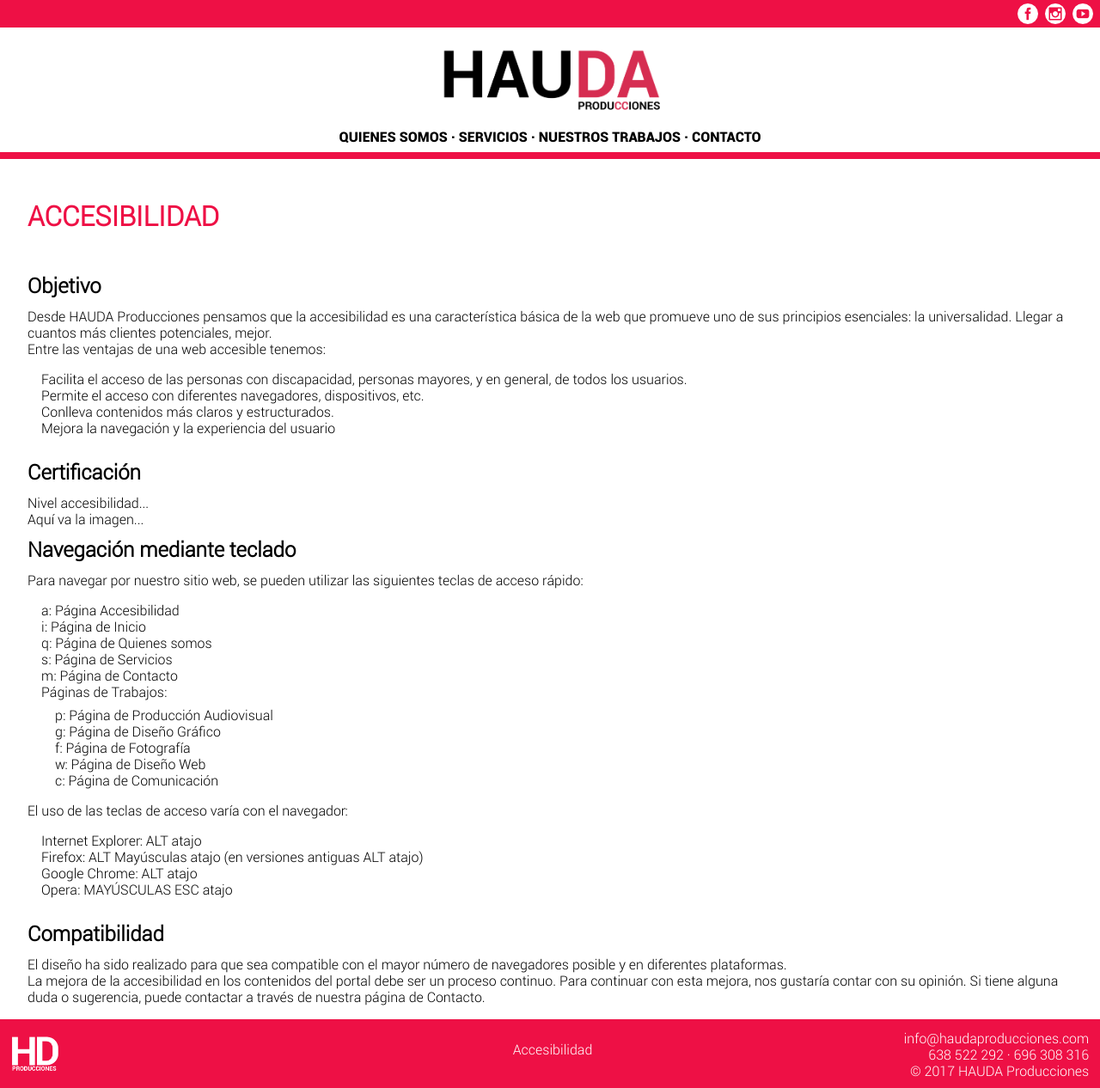
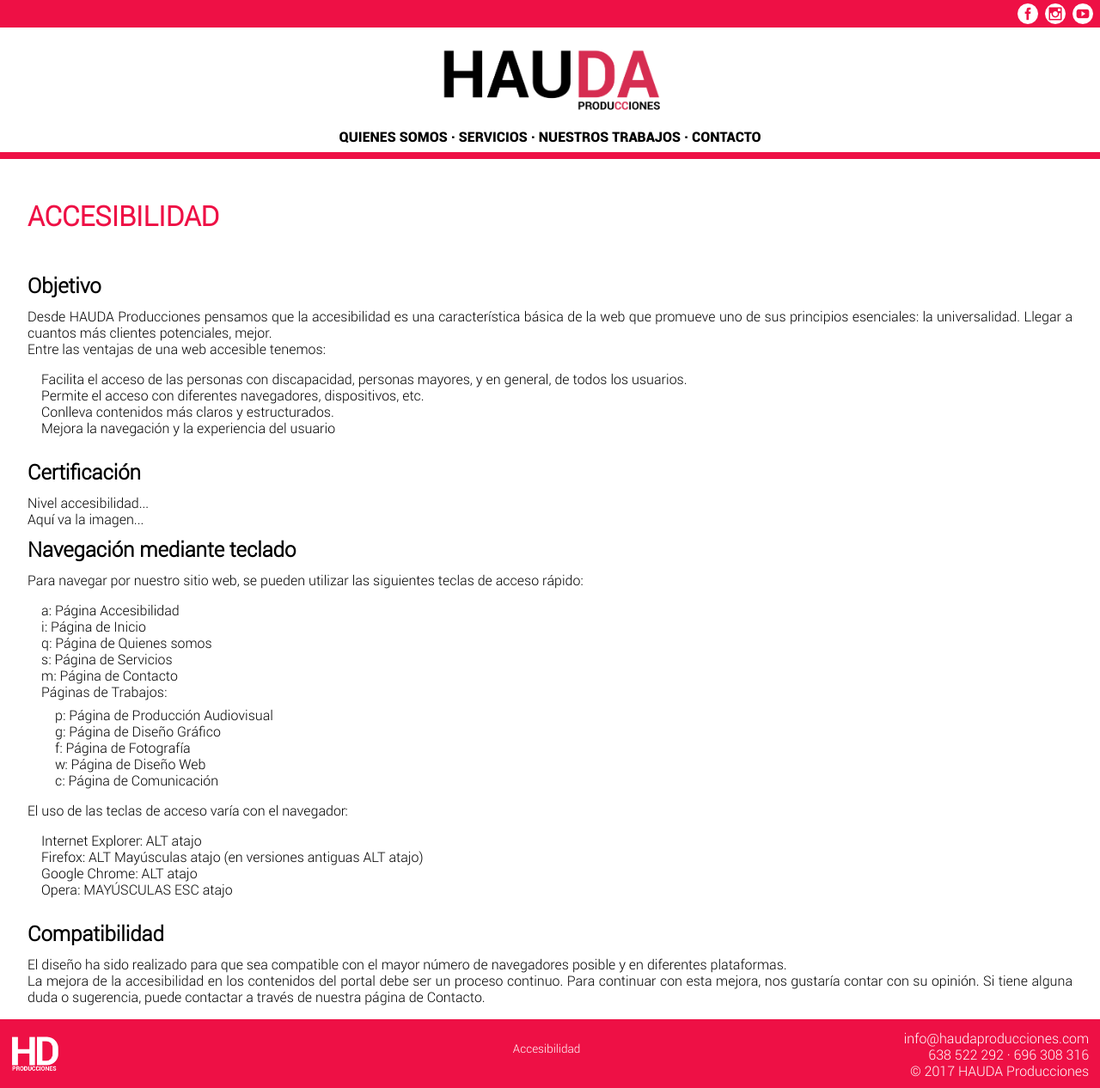
Before and after one commit to kikearb/proyectoDaw, a Jekyll site: the page built from accesibilidad.html, in a window 1280 px wide. Shown: the whole page at 86% size. Built offline with Jekyll 4.4.1, drawn with Linux system fonts in a browser that asks for light colours; nearby versions of some CDN libraries.

Commit message:
Arreglo html y accesibilidad

```diff
--- a/_includes/header.html
+++ b/_includes/header.html
@@ -1,6 +1,6 @@
 <header>
         <div class="social">
-            <a href="https://www.youtube.com/channel/UCPp8fEOUqC3Dp6woGrApKsQ" title="Youtube" alt="Youtube">
+            <a href="https://www.youtube.com/channel/UCPp8fEOUqC3Dp6woGrApKsQ" title="Youtube">
                 <span class="escondido">Youtube</span>
                 <div class="Youtube"></div>
             </a>
--- a/_sass/accesibilidad.scss
+++ b/_sass/accesibilidad.scss
@@ -2,6 +2,7 @@
 	@media (max-width: 767px) {
 		border-top: solid 0.5em $rosa;
 	}
+	text-align: justify;
 }
 
 .accesibilidad h1 {
--- a/_sass/styles.scss
+++ b/_sass/styles.scss
@@ -412,12 +412,14 @@
     clear: both;
 }
 
-footer .conta {
+.conta {
     float: right;
     margin-right: 1%;
     text-align: right;
     margin-top: 3%;
+    font-size: 85%;
     @media (min-width: 768px) {
+        font-size: 100%;
         margin-top: 1%;
     }
 }
@@ -442,10 +444,10 @@
 }
 
 .acc {
-    $longitud: 7%;
     margin-top: 7%;
     float: left;
     margin-left: 2%;
+    font-size: 85%;
     @media (min-width: 768px) {
         margin-top: 2%;
         margin-left: 41%;
```
Also changed, not shown: 1 other file.
